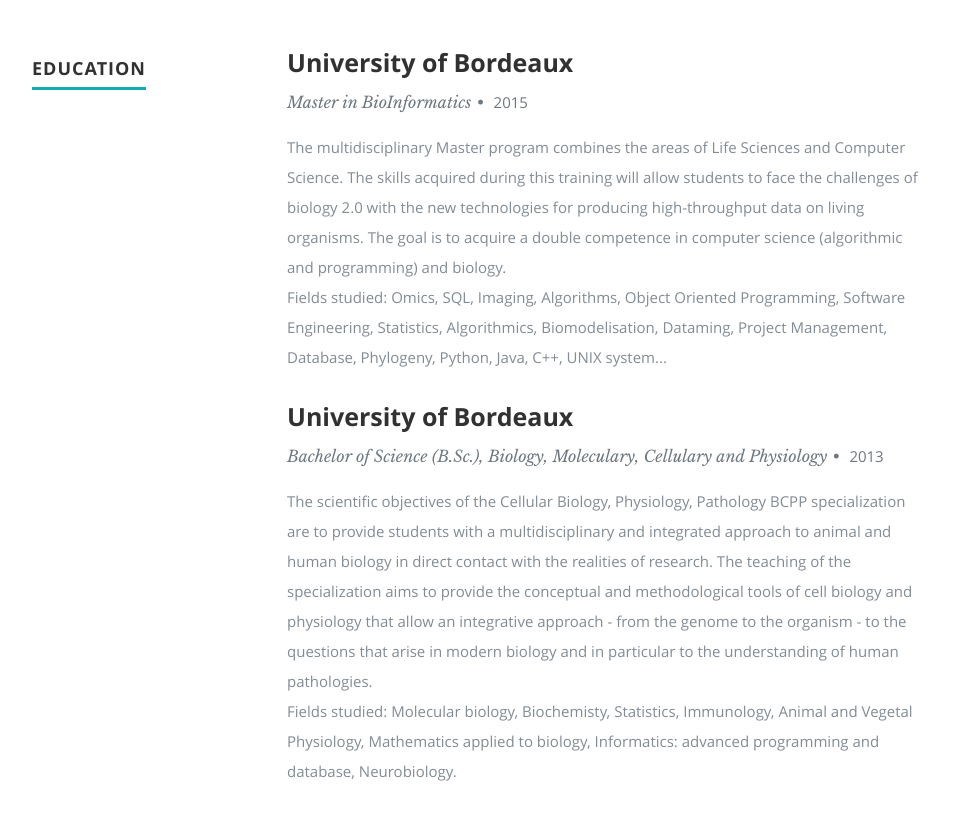
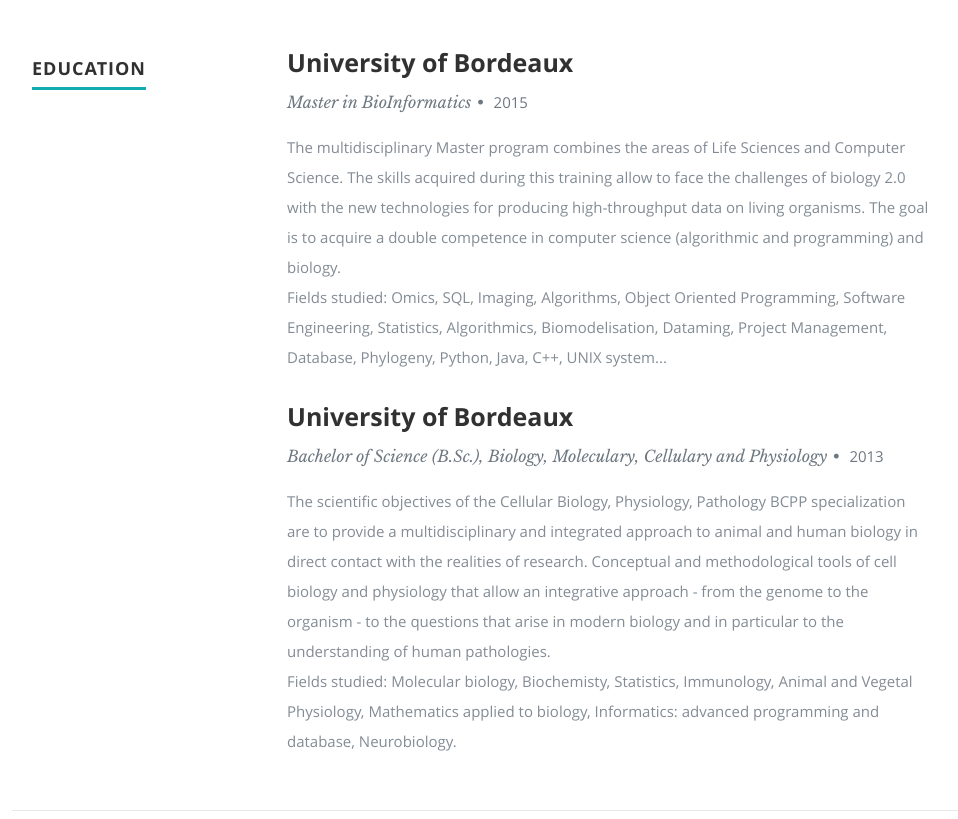
Before and after one commit to amirn003/myceevee, a plain HTML site: page index.html in a window 1280 px wide. Shown: the part 1280-2099 px from the top of the page, without its empty margins (118-1076 px from the left). Drawn offline with nearby package versions, Linux system fonts and the light colour scheme.

Commit message:
update index.html

```diff
--- a/index.html
+++ b/index.html
@@ -156,7 +156,7 @@
 
                   <p>
                   The multidisciplinary Master program combines the areas of Life Sciences and Computer Science.
-                  The skills acquired during this training will allow students to face the challenges of biology 2.0 with the new technologies for producing high-throughput data on living organisms. The goal is to acquire a double competence in computer science (algorithmic and programming) and biology.
+                  The skills acquired during this training allow to face the challenges of biology 2.0 with the new technologies for producing high-throughput data on living organisms. The goal is to acquire a double competence in computer science (algorithmic and programming) and biology.
                   <br>
                   Fields studied: Omics, SQL, Imaging, Algorithms, Object Oriented Programming,
                   Software Engineering, Statistics, Algorithmics, Biomodelisation, Dataming, Project Management, Database, Phylogeny, Python, Java, C++, UNIX system...
@@ -174,7 +174,7 @@
                   <p class="info">Bachelor of Science (B.Sc.), Biology, Moleculary, Cellulary and Physiology<span>&bull;</span> <em class="date">2013</em></p>
 
                   <p>
-                  The scientific objectives of the Cellular Biology, Physiology, Pathology BCPP specialization are to provide students with a multidisciplinary and integrated approach to animal and human biology in direct contact with the realities of research. The teaching of the specialization aims to provide the conceptual and methodological tools of cell biology and physiology that allow an integrative approach - from the genome to the organism - to the questions that arise in modern biology and in particular to the understanding of human pathologies.<br>
+                  The scientific objectives of the Cellular Biology, Physiology, Pathology BCPP specialization are to provide a multidisciplinary and integrated approach to animal and human biology in direct contact with the realities of research. Conceptual and methodological tools of cell biology and physiology that allow an integrative approach - from the genome to the organism - to the questions that arise in modern biology and in particular to the understanding of human pathologies.<br>
                   Fields studied: Molecular biology, Biochemisty, Statistics, Immunology, Animal and Vegetal Physiology, Mathematics applied to biology, Informatics: advanced programming and database, Neurobiology.
                   </p>
 
```
